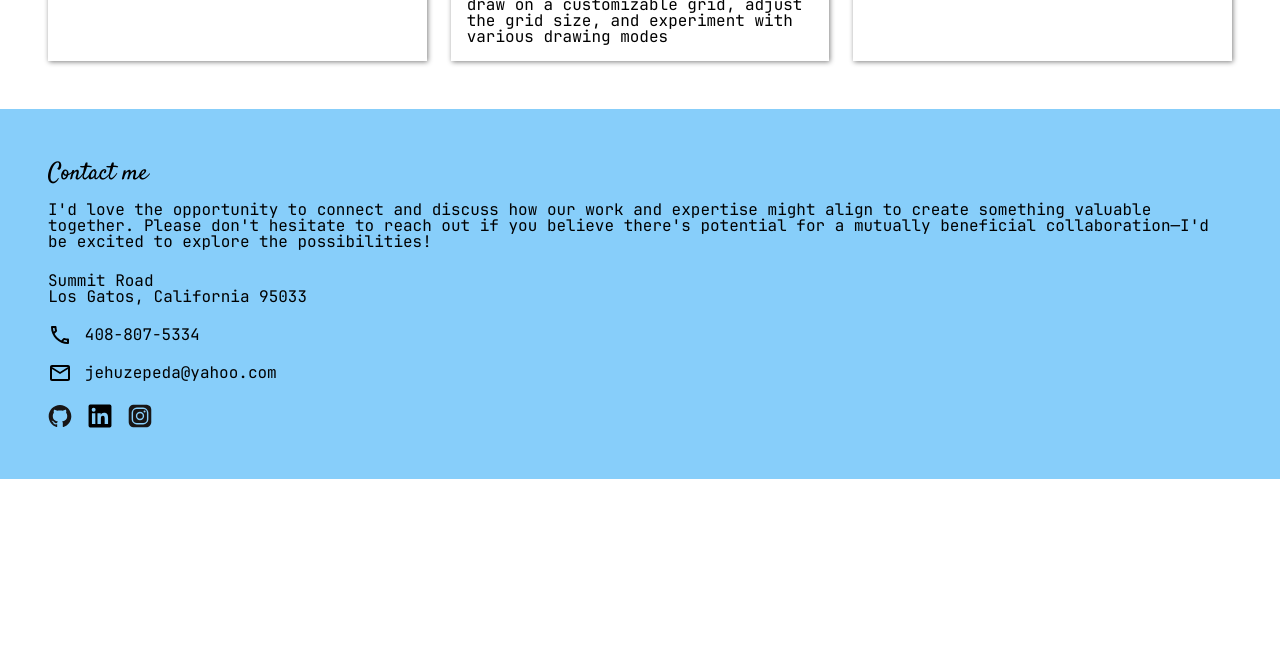
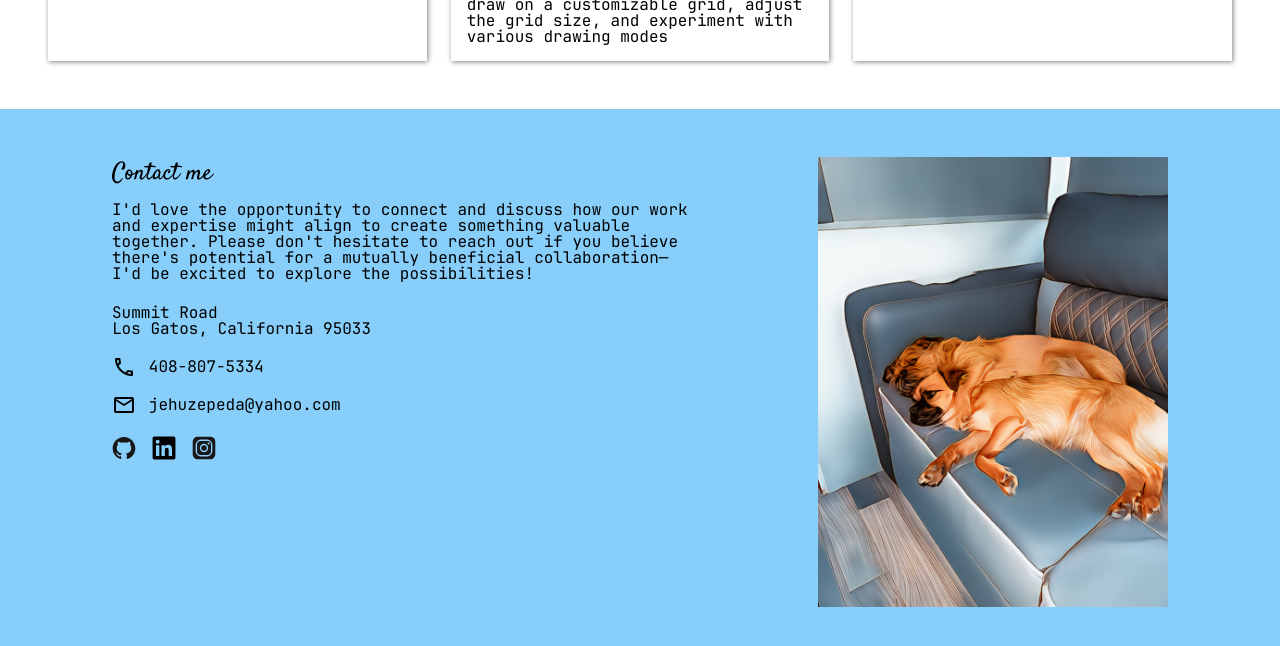
Before and after one commit to jehuzepedasilva2/homepage, a website built with webpack: page src/template.html in a window 1280 px wide. Shown: the part 1491-2137 px from the top of the page. Before the commit the page ends 1970 px from the top, so only its background shows below. Built offline with nearby package versions, Linux system fonts and the light colour scheme.

Commit message:
picture of doggos added

```diff
--- a/src/handleDOM.js
+++ b/src/handleDOM.js
@@ -5,6 +5,13 @@ import {
   getLinkedInButton,
   getAnchors,
 } from './cachedElements.js';
+import dogs from '../imgs/doggies.jpg';
+
+function addFooterImage() {
+  const rightFooterContainer = document.querySelector('.right-footer');
+  rightFooterContainer.innerHTML = `<img src="${dogs}" alt="doggies">`;
+}
+
 
 function clickingOutOfDropDown() {
   document.addEventListener('click', (event) => {
@@ -120,6 +127,7 @@ function start() {
   handleGitButtons();
   handleInstagramButtons();
   clickingOutOfDropDown();
+  addFooterImage();
 }
 
 export {
--- a/src/styles.css
+++ b/src/styles.css
@@ -103,6 +103,8 @@ footer {
   padding-right: 3rem;
   padding-bottom: 3rem;
   padding-top: 3rem;
+  display: flex;
+  gap: 7rem;
 }
 
 .left-footer {
@@ -245,3 +247,16 @@ button {
     transform: scaleY(1)
   }
 }
+
+.right-footer{
+  padding-right: 4rem;
+}
+
+.left-footer {
+  padding-left: 4rem;
+}
+
+.right-footer img {
+  height: 450px;
+  width: 350px;
+}
--- a/src/template.html
+++ b/src/template.html
@@ -124,6 +124,9 @@
 
       </div>
     </div>
+
+    <div class="right-footer">
+    </div>
   </footer>
 </body>
 </html>
```
Also changed, not shown: imgs/doggies.jpg (added).
